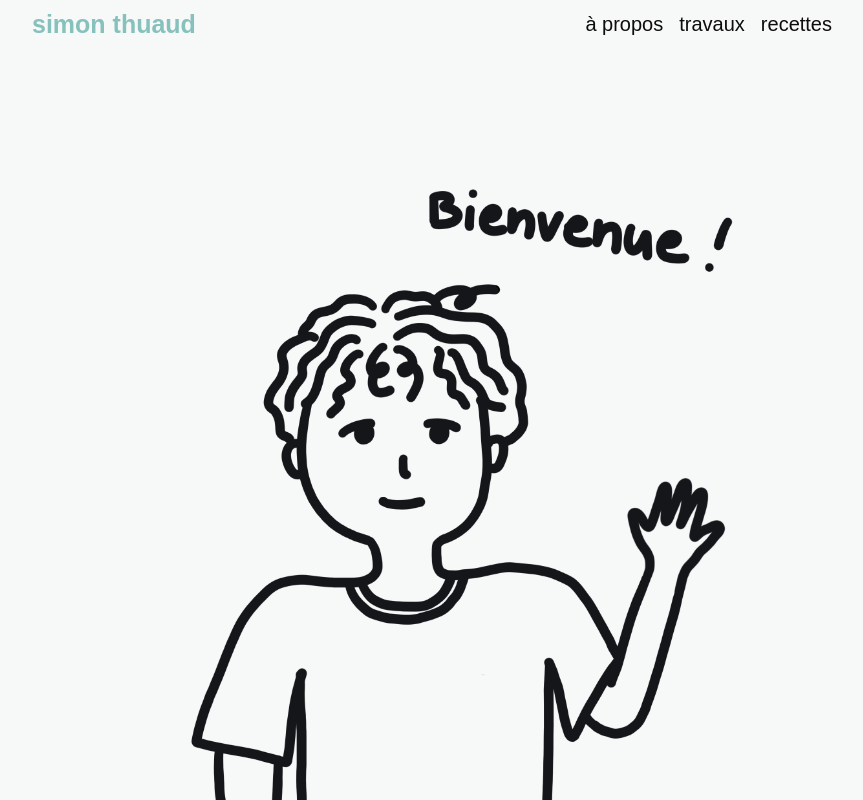
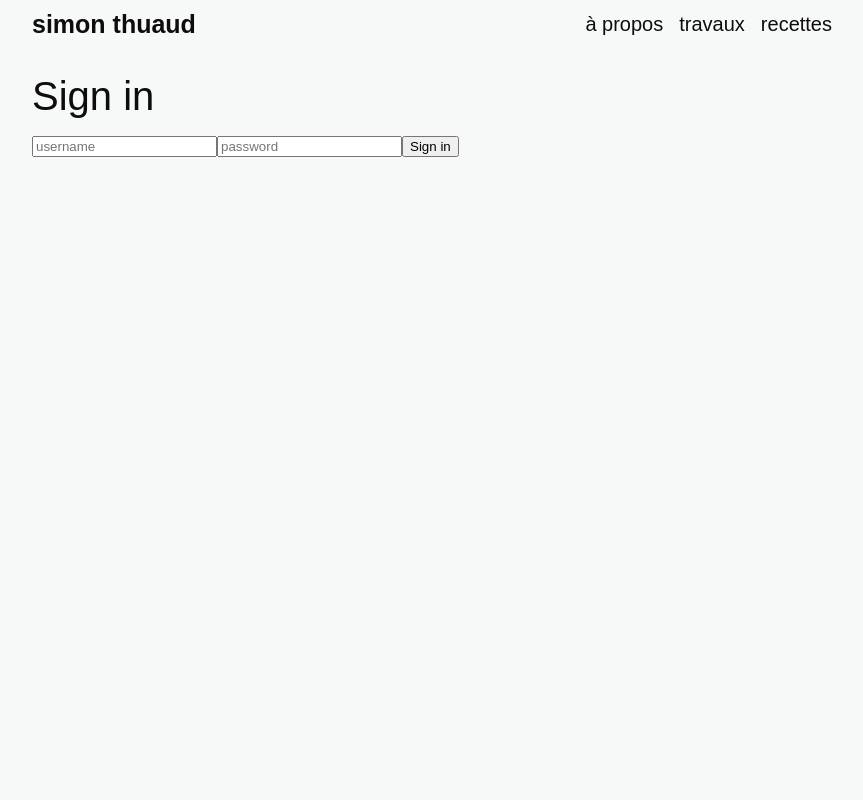
Before and after one commit to SIMOUNIX/simounix-website, a Vue app in the folder website/: page /auth in a window 1280 px wide. Before the commit this address led to /. Shown: the whole page, without its empty margins (208-1071 px from the left). Built offline with nearby package versions, Linux system fonts and the light colour scheme; no server answers; a web font is replaced by a local one; what aws-amplify would draw is missing.

Commit message:
feat: auth started and correction work layout

```diff
--- a/website/src/assets/views/home.css
+++ b/website/src/assets/views/home.css
@@ -14,7 +14,7 @@
 }
 
 .home-image__svg {
-  max-height: 90%;
+  max-height: 100%;
   width: auto;
   overflow: hidden;
 }
--- a/website/src/assets/views/work.css
+++ b/website/src/assets/views/work.css
@@ -0,0 +1,14 @@
+.work {
+    height: 100%;
+}
+
+.cards-container {
+    /* grid, 2 columns */
+    display: grid;
+    grid-template-columns: 1fr 1fr;
+
+    /* gap between elements of the grid */
+    gap: 1.5rem;
+
+    height: 100%;
+}
--- a/website/src/components/ProjectSmallCard.vue
+++ b/website/src/components/ProjectSmallCard.vue
@@ -38,7 +38,7 @@ function handleClick() {
   display: flex;
   flex-direction: row;
   width: 100%;
-  height: 20%;
+  height: 40%;
   padding: 1rem;
   border-radius: 1rem;
   box-shadow: 0 0 10px rgba(0, 0, 0, 0.1);
@@ -53,7 +53,7 @@ function handleClick() {
 }
 
 img {
-  width: 30%;
+  width: auto;
   height: 100%;
   object-fit: cover;
   border-radius: 0.5rem;
--- a/website/src/router/index.js
+++ b/website/src/router/index.js
@@ -38,6 +38,14 @@ const router = createRouter({
       }
     },
     {
+      path: '/auth',
+      name: 'auth',
+      component: () => import('../views/AuthView.vue'),
+      meta: {
+        title: 'authentification'
+      }
+    },
+    {
       path: '/:catchAll(.*)', // catch all and redirect to home
       redirect: '/'
     }
--- /dev/null
+++ b/website/src/views/AuthView.vue
@@ -0,0 +1,44 @@
+<!-- auth view, ask for username and password -->
+
+<script setup>
+
+import { ref } from 'vue'
+import { useRouter } from 'vue-router'
+import { signIn, getCurrentUser } from 'aws-amplify/auth'
+
+const username = ref('')
+const password = ref('')
+
+const router = useRouter()
+
+async function handleSubmit() {
+  try {
+    await signIn({
+        username: username.value,
+        password: password.value
+    })
+
+
+    // print current session details
+    const { username_, userId_, signInDetails_ } = await getCurrentUser()
+
+    console.log('signed in as', username_, userId_, signInDetails_)
+
+    // redirect to the home page
+    router.push('/')
+
+  } catch (error) {
+    console.error('error signing in', error)
+  }
+}
+
+</script>
+
+<template>
+  <div class="auth">
+    <h1>Sign in</h1>
+    <input v-model="username" type="text" placeholder="username" />
+    <input v-model="password" type="password" placeholder="password" />
+    <button @click="handleSubmit">Sign in</button>
+    </div>
+</template>
--- a/website/src/views/HomeView.vue
+++ b/website/src/views/HomeView.vue
@@ -1,3 +1,8 @@
+<script setup lang="ts">
+import '@/assets/views/home.css';
+
+</script>
+
 <template>
   <div class="home">
     <div class="home-image">
@@ -7,5 +12,4 @@
 </template>
 
 <style>
-@import '../assets/views/home.css';
 </style>
--- a/website/src/views/WorkView.vue
+++ b/website/src/views/WorkView.vue
@@ -1,7 +1,9 @@
-<script setup>
+<script setup lang="ts">
 import { ref } from 'vue'
 import { useRouter } from 'vue-router'
 import SmallCard from '../components/ProjectSmallCard.vue'
+
+import '@/assets/views/work.css'
 
 // const router = useRouter(); // not used yet
 const projects = ref([
@@ -22,6 +24,15 @@ const projects = ref([
       "Passionné par l'informatique et les nouvelles technologies, je suis également un grand amateur de cuisine.",
     link: 'https://www.epita.fr',
     linkText: 'AI'
+  },
+  {
+    id: 'ai',
+    image: new URL('../assets/images/simon_gray.png', import.meta.url).href,
+    title: 'Intelligence Artificielle',
+    description:
+      "Passionné par l'informatique et les nouvelles technologies, je suis également un grand amateur de cuisine.",
+    link: 'https://www.epita.fr',
+    linkText: 'AI'
   }
 ])
 
@@ -32,7 +43,7 @@ function handleClick(id) {
 
 <template>
   <div class="work">
-    <div class="work-cards">
+    <div class="cards-container">
       <SmallCard
         v-for="project in projects"
         @cardClicked="handleClick"
@@ -47,7 +58,3 @@ function handleClick(id) {
     </div>
   </div>
 </template>
-
-<style>
-@import '../assets/views/work.css';
-</style>
```
